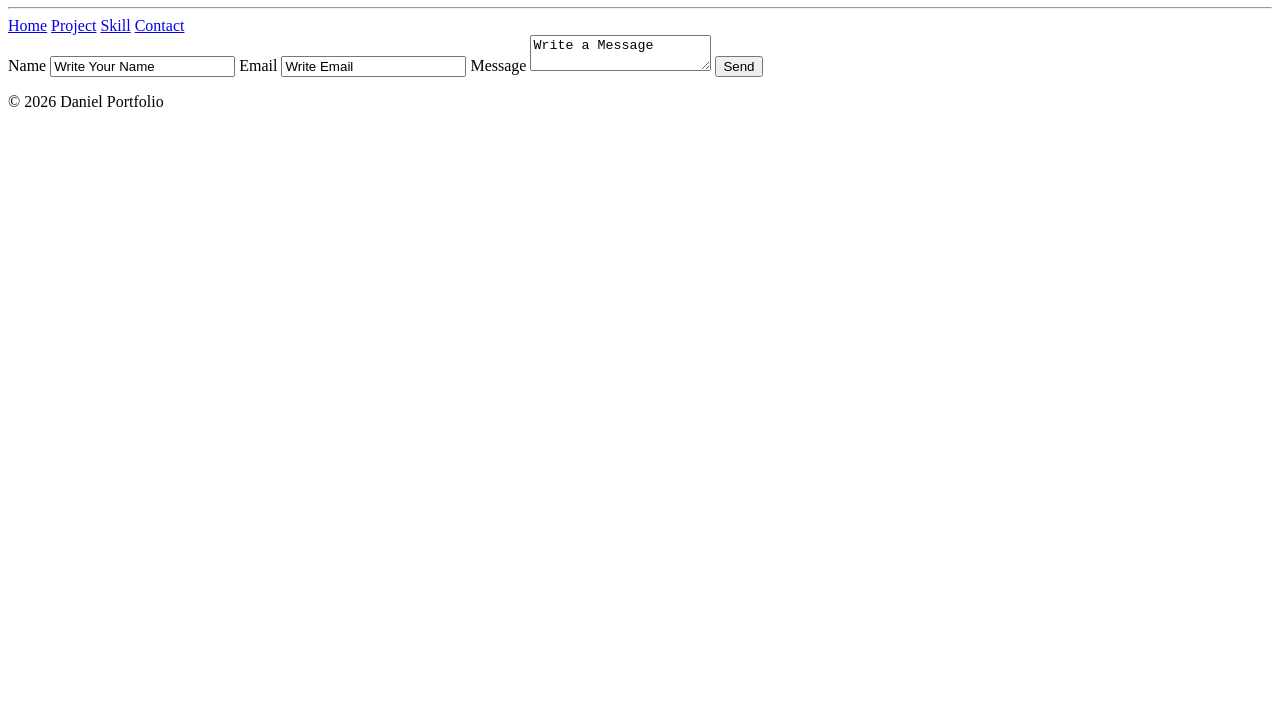
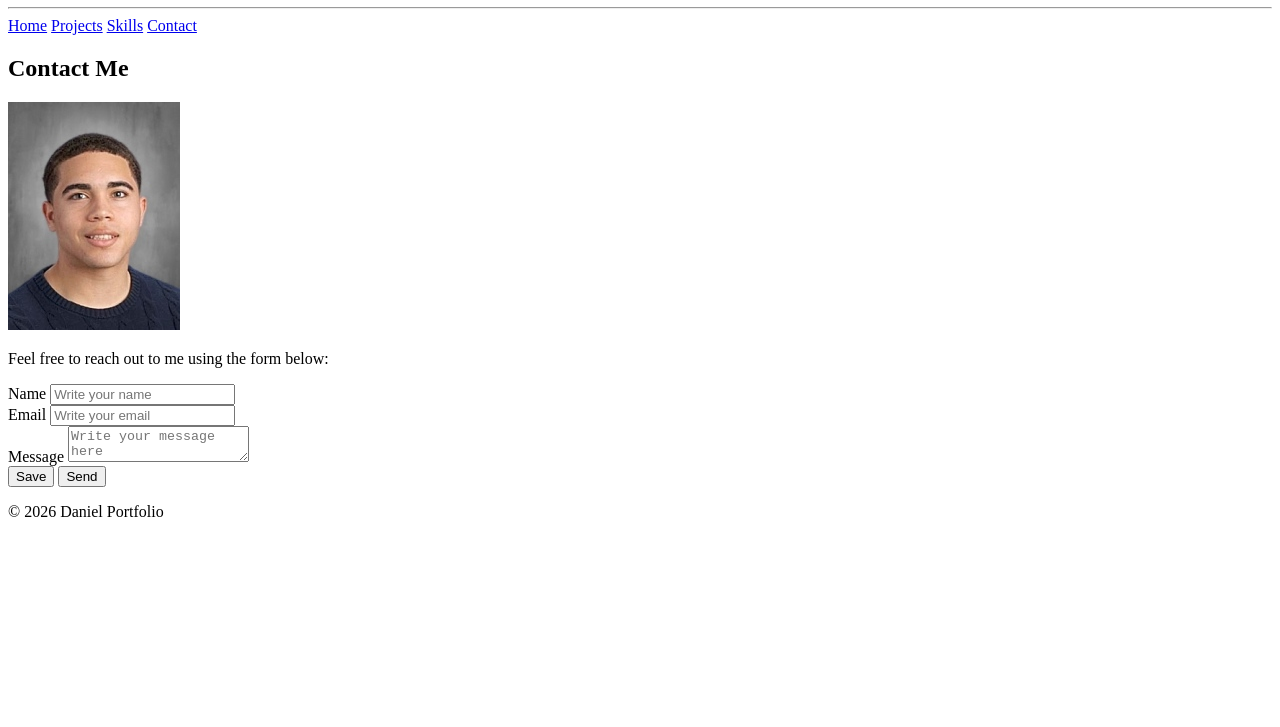
Before and after one commit to Danielitoo-hue/Final.portfolio, a plain HTML site: page contact.html in a window 1280 px wide. Shown: the part 73-800 px from the top of the page. Drawn offline with Linux system fonts and the light colour scheme.

Commit message:
I added more info

```diff
--- a/contact.html
+++ b/contact.html
@@ -6,35 +6,47 @@
     <title>Contact</title>
 </head>
 <body>
-
     <header>
-            <h1>Daniels Portfolio</h1>
+        <h1>Daniel's Portfolio</h1>
         <hr>
         <nav>
             <a href="index.html">Home</a>
-                <a href="projects.html">Project</a>
-                <a href="skills.html">Skill</a>
+            <a href="projects.html">Projects</a>
+            <a href="skills.html">Skills</a>
             <a href="contact.html">Contact</a>
         </nav>
     </header>
     <main>
+        <h2>Contact Me</h2>
+        <div></div>
+            <img class="contact-image" src="images/oldDaniel.jpg" alt="Contact Image">
+        </div>
+        <p>Feel free to reach out to me using the form below:</p>
+
         <form id="contactForm">
             <label for="name">Name</label>
-                       <input type="Text" value="Write Your Name"required>
+            <input id="name" name="name" type="text" placeholder="Write your name" required>
+            <row>
+                <div>
 
-                       <label for="Email"> Email </label>
-                       <input type="text" value="Write Email"required>
+            <label for="email">Email</label>
+            <input id="email" name="email" type="email" placeholder="Write your email" required>
+                </div>
 
-                       <label for="Message">Message</label>
-                       <textarea id="Messages" required>Write a Message</textarea>
+                <div>
 
+            <label for="message">Message</label>
+            <textarea id="message" name="message" placeholder="Write your message here" required></textarea>
+
+                </div>
+            </row>
+            <button type="save">Save</button>
             <button type="submit">Send</button>
+
         </form>
     </main>
     <footer>
         <p>© 2026 Daniel Portfolio</p>
     </footer>
-
-
 </body>
 </html>
```
Lines whose indentation alone changed are shown as unchanged.
